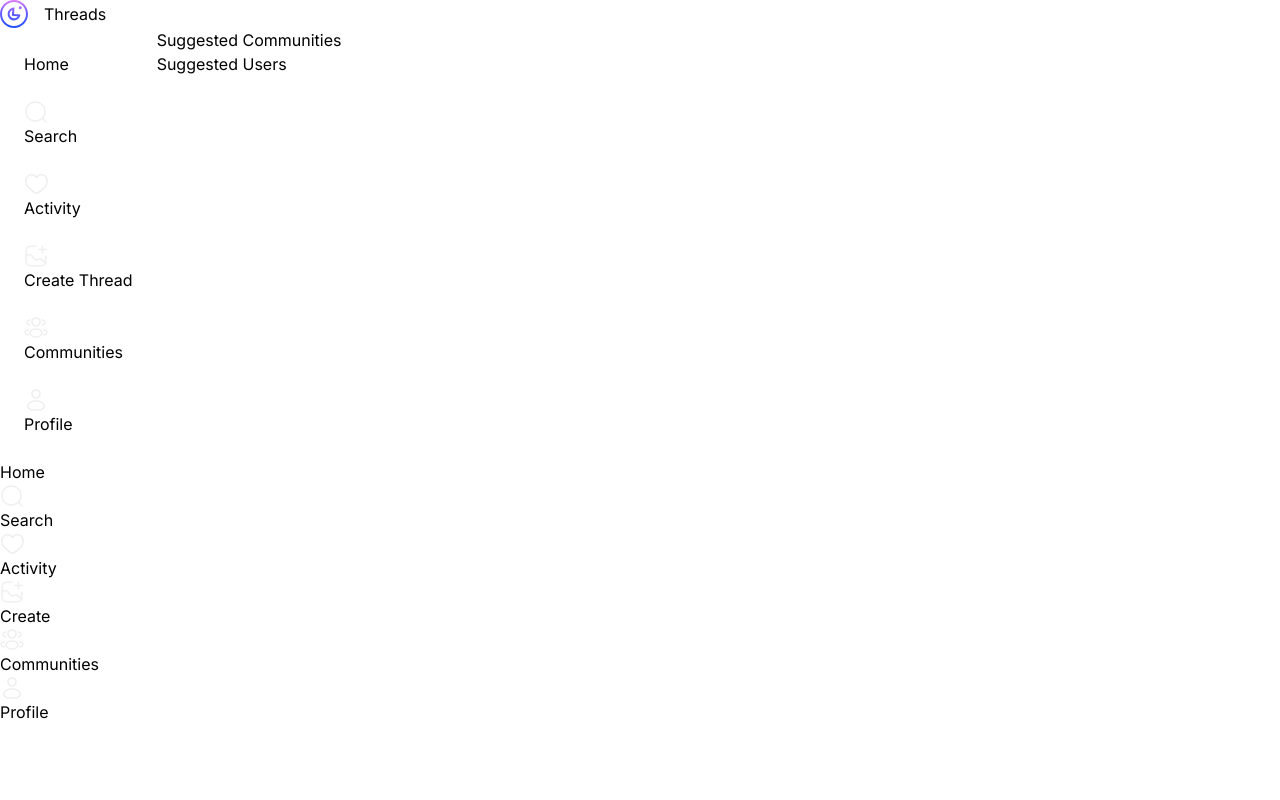
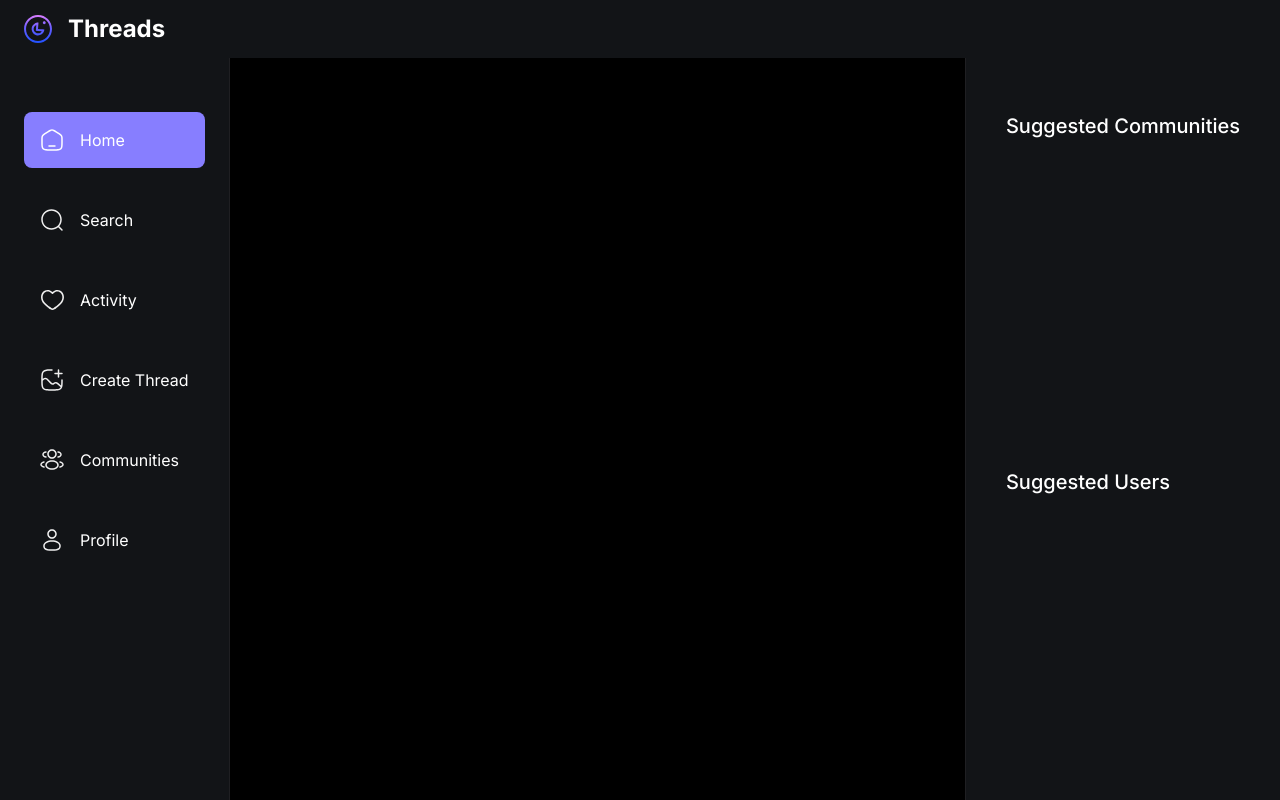
Before and after one commit to leighTOR/threads, a Next.js app: page / in a window 1280 px wide. Built offline with nearby package versions, Linux system fonts and the light colour scheme; no server answers.

Commit message:
applied styles to onboarding form

```diff
--- a/app/(auth)/layout.tsx
+++ b/app/(auth)/layout.tsx
@@ -6,7 +6,8 @@
   UserButton,
 } from "@clerk/nextjs";
 import { Inter } from "next/font/google";
-import "../globals.css";
+
+import '../globals.css'
 
 export const metadata = {
   title: "Threads",
--- a/app/globals.css
+++ b/app/globals.css
@@ -1,3 +1,161 @@
 @tailwind base;
 @tailwind components;
 @tailwind utilities;
+
+@layer components {
+  /* main */
+  .main-container {
+    @apply flex min-h-screen flex-1 flex-col items-center bg-dark-1 px-6 pb-10 pt-28 max-md:pb-32 sm:px-10;
+  }
+
+  /* Head Text */
+  .head-text {
+    @apply text-heading2-bold text-light-1;
+  }
+
+  /* Activity */
+  .activity-card {
+    @apply flex items-center gap-2 rounded-md bg-dark-2 px-7 py-4;
+  }
+
+  /* No Result */
+  .no-result {
+    @apply text-center !text-base-regular text-light-3;
+  }
+
+  /* Community Card */
+  .community-card {
+    @apply w-full rounded-lg bg-dark-3 px-4 py-5 sm:w-96;
+  }
+
+  .community-card_btn {
+    @apply rounded-lg bg-primary-500 px-5 py-1.5 text-small-regular !text-light-1 !important;
+  }
+
+  /* thread card  */
+  .thread-card_bar {
+    @apply relative mt-2 w-0.5 grow rounded-full bg-neutral-800;
+  }
+
+  /* User card */
+  .user-card {
+    @apply flex flex-col justify-between gap-4 max-xs:rounded-xl max-xs:bg-dark-3 max-xs:p-4 xs:flex-row xs:items-center;
+  }
+
+  .user-card_avatar {
+    @apply flex flex-1 items-start justify-start gap-3 xs:items-center;
+  }
+
+  .user-card_btn {
+    @apply h-auto min-w-[74px] rounded-lg bg-primary-500 text-[12px] text-light-1 !important;
+  }
+
+  .searchbar {
+    @apply flex gap-1 rounded-lg bg-dark-3 px-4 py-2;
+  }
+
+  .searchbar_input {
+    @apply border-none bg-dark-3 text-base-regular text-light-4 outline-none !important;
+  }
+
+  .topbar {
+    @apply fixed top-0 z-30 flex w-full items-center justify-between bg-dark-2 px-6 py-3;
+  }
+
+  .bottombar {
+    @apply fixed bottom-0 z-10 w-full rounded-t-3xl bg-glassmorphism p-4 backdrop-blur-lg xs:px-7 md:hidden;
+  }
+
+  .bottombar_container {
+    @apply flex items-center justify-between gap-3 xs:gap-5;
+  }
+
+  .bottombar_link {
+    @apply relative flex flex-col items-center gap-2 rounded-lg p-2 sm:flex-1 sm:px-2 sm:py-2.5;
+  }
+
+  .leftsidebar {
+    @apply sticky left-0 top-0 z-20 flex h-screen w-fit flex-col justify-between overflow-auto border-r border-r-dark-4 bg-dark-2 pb-5 pt-28 max-md:hidden;
+  }
+
+  .leftsidebar_link {
+    @apply relative flex justify-start gap-4 rounded-lg p-4;
+  }
+
+  .pagination {
+    @apply mt-10 flex w-full items-center justify-center gap-5;
+  }
+
+  .rightsidebar {
+    @apply sticky right-0 top-0 z-20 flex h-screen w-fit flex-col justify-between gap-12 overflow-auto border-l border-l-dark-4 bg-dark-2 px-10 pb-6 pt-28 max-xl:hidden;
+  }
+}
+
+@layer utilities {
+  .css-invert {
+    @apply invert-[50%] brightness-200;
+  }
+
+  .custom-scrollbar::-webkit-scrollbar {
+    width: 3px;
+    height: 3px;
+    border-radius: 2px;
+  }
+
+  .custom-scrollbar::-webkit-scrollbar-track {
+    background: #09090a;
+  }
+
+  .custom-scrollbar::-webkit-scrollbar-thumb {
+    background: #5c5c7b;
+    border-radius: 50px;
+  }
+
+  .custom-scrollbar::-webkit-scrollbar-thumb:hover {
+    background: #7878a3;
+  }
+}
+
+/* Clerk Responsive fix */
+.cl-organizationSwitcherTrigger .cl-userPreview .cl-userPreviewTextContainer {
+  @apply max-sm:hidden;
+}
+
+.cl-organizationSwitcherTrigger
+  .cl-organizationPreview
+  .cl-organizationPreviewTextContainer {
+  @apply max-sm:hidden;
+}
+
+/* Shadcn Component Styles */
+
+/* Tab */
+.tab {
+  @apply flex min-h-[50px] flex-1 items-center gap-3 bg-dark-2 text-light-2 data-[state=active]:bg-[#0e0e12] data-[state=active]:text-light-2 !important;
+}
+
+.no-focus {
+  @apply focus-visible:ring-0 focus-visible:ring-transparent focus-visible:ring-offset-0 !important;
+}
+
+/* Account Profile  */
+.account-form_image-label {
+  @apply flex h-24 w-24 items-center justify-center rounded-full bg-dark-4 !important;
+}
+
+.account-form_image-input {
+  @apply cursor-pointer border-none bg-transparent outline-none file:text-blue !important;
+}
+
+.account-form_input {
+  @apply border border-dark-4 bg-dark-3 text-light-1 !important;
+}
+
+/* Comment Form */
+.comment-form {
+  @apply mt-10 flex items-center gap-4 border-y border-y-dark-4 py-5 max-xs:flex-col !important;
+}
+
+.comment-form_btn {
+  @apply rounded-3xl bg-primary-500 px-8 py-2 !text-small-regular text-light-1 max-xs:w-full !important;
+}
--- a/components/forms/AccountProfile.tsx
+++ b/components/forms/AccountProfile.tsx
@@ -3,11 +3,9 @@
 import {
   Form,
   FormControl,
-  FormDescription,
   FormField,
   FormItem,
   FormLabel,
-  FormMessage,
 } from "@/components/ui/form";
 import { Input } from "@/components/ui/input";
 import { Textarea } from "@/components/ui/textarea";
@@ -58,8 +56,8 @@
           control={form.control}
           name="profile_photo"
           render={({ field }) => (
-            <FormItem className="flex items-center gap-3 w-full">
-              <FormLabel className="text-base-semibold text-light-2">
+            <FormItem className="flex items-center gap-4">
+              <FormLabel className="account-form_image-label">
                 {field.value ? (
                   <Image
                     src={field.value}
@@ -95,14 +93,13 @@
           control={form.control}
           name="name"
           render={({ field }) => (
-            <FormItem className="flex items-center gap-4">
-              <FormLabel className="account-form_image-label">
+            <FormItem className="flex flex-col gap-3 w-full">
+              <FormLabel className="text-base-semibold text-light-2">
                 Name
                 </FormLabel>
-                <FormControl className="flex-1 text-base-semibold text-gray-200">
+                <FormControl>
                 <Input
                 type="text"
-                placeholder="Leigh Inna Jamolin"
                 className="account-form_input no-focus"
                 {...field}
                 />
@@ -114,14 +111,13 @@
           control={form.control}
           name="username"
           render={({ field }) => (
-            <FormItem className="flex items-center gap-4">
-              <FormLabel className="account-form_image-label">
+            <FormItem className="flex flex-col gap-3 w-full">
+              <FormLabel className="text-base-semibold text-light-2">
                 Username
                 </FormLabel>
-                <FormControl className="flex-1 text-base-semibold text-gray-200">
+                <FormControl>
                 <Input
                 type="text"
-                placeholder="Leigh Inna Jamolin"
                 className="account-form_input no-focus"
                 {...field}
                 />
@@ -133,11 +129,11 @@
           control={form.control}
           name="bio"
           render={({ field }) => (
-            <FormItem className="flex items-center gap-4">
-              <FormLabel className="account-form_image-label">
+            <FormItem className="flex flex-col gap-3 w-full">
+              <FormLabel className="text-base-semibold text-light-2">
                 Bio
                 </FormLabel>
-                <FormControl className="flex-1 text-base-semibold text-gray-200">
+                <FormControl>
                 <Textarea
                 rows={10}
                 className="account-form_input no-focus"
@@ -147,7 +143,7 @@
             </FormItem>
           )}
         />
-        <Button type="submit">Submit</Button>
+        <Button type="submit" className="bg-primary-500">Submit</Button>
       </form>
     </Form>
   );
--- a/tailwind.config.ts
+++ b/tailwind.config.ts
@@ -1,14 +1,12 @@
-import type { Config } from "tailwindcss"
-
-const config = {
+/** @type {import('tailwindcss').Config} */
+module.exports = {
   darkMode: ["class"],
   content: [
-    './pages/**/*.{ts,tsx}',
-    './components/**/*.{ts,tsx}',
-    './app/**/*.{ts,tsx}',
-    './src/**/*.{ts,tsx}',
+    "./pages/**/*.{ts,tsx}",
+    "./components/**/*.{ts,tsx}",
+    "./app/**/*.{ts,tsx}",
+    "./src/**/*.{ts,tsx}",
   ],
-  prefix: "",
   theme: {
     container: {
       center: true,
@@ -17,15 +15,195 @@
         "2xl": "1400px",
       },
     },
+    fontSize: {
+      "heading1-bold": [
+        "36px",
+        {
+          lineHeight: "140%",
+          fontWeight: "700",
+        },
+      ],
+      "heading1-semibold": [
+        "36px",
+        {
+          lineHeight: "140%",
+          fontWeight: "600",
+        },
+      ],
+      "heading2-bold": [
+        "30px",
+        {
+          lineHeight: "140%",
+          fontWeight: "700",
+        },
+      ],
+      "heading2-semibold": [
+        "30px",
+        {
+          lineHeight: "140%",
+          fontWeight: "600",
+        },
+      ],
+      "heading3-bold": [
+        "24px",
+        {
+          lineHeight: "140%",
+          fontWeight: "700",
+        },
+      ],
+      "heading4-medium": [
+        "20px",
+        {
+          lineHeight: "140%",
+          fontWeight: "500",
+        },
+      ],
+      "body-bold": [
+        "18px",
+        {
+          lineHeight: "140%",
+          fontWeight: "700",
+        },
+      ],
+      "body-semibold": [
+        "18px",
+        {
+          lineHeight: "140%",
+          fontWeight: "600",
+        },
+      ],
+      "body-medium": [
+        "18px",
+        {
+          lineHeight: "140%",
+          fontWeight: "500",
+        },
+      ],
+      "body-normal": [
+        "18px",
+        {
+          lineHeight: "140%",
+          fontWeight: "400",
+        },
+      ],
+      "body1-bold": [
+        "18px",
+        {
+          lineHeight: "140%",
+          fontWeight: "700",
+        },
+      ],
+      "base-regular": [
+        "16px",
+        {
+          lineHeight: "140%",
+          fontWeight: "400",
+        },
+      ],
+      "base-medium": [
+        "16px",
+        {
+          lineHeight: "140%",
+          fontWeight: "500",
+        },
+      ],
+      "base-semibold": [
+        "16px",
+        {
+          lineHeight: "140%",
+          fontWeight: "600",
+        },
+      ],
+      "base1-semibold": [
+        "16px",
+        {
+          lineHeight: "140%",
+          fontWeight: "600",
+        },
+      ],
+      "small-regular": [
+        "14px",
+        {
+          lineHeight: "140%",
+          fontWeight: "400",
+        },
+      ],
+      "small-medium": [
+        "14px",
+        {
+          lineHeight: "140%",
+          fontWeight: "500",
+        },
+      ],
+      "small-semibold": [
+        "14px",
+        {
+          lineHeight: "140%",
+          fontWeight: "600",
+        },
+      ],
+      "subtle-medium": [
+        "12px",
+        {
+          lineHeight: "16px",
+          fontWeight: "500",
+        },
+      ],
+      "subtle-semibold": [
+        "12px",
+        {
+          lineHeight: "16px",
+          fontWeight: "600",
+        },
+      ],
+      "tiny-medium": [
+        "10px",
+        {
+          lineHeight: "140%",
+          fontWeight: "500",
+        },
+      ],
+      "x-small-semibold": [
+        "7px",
+        {
+          lineHeight: "9.318px",
+          fontWeight: "600",
+        },
+      ],
+    },
     extend: {
+      colors: {
+        "primary-500": "#877EFF",
+        "secondary-500": "#FFB620",
+        blue: "#0095F6",
+        "logout-btn": "#FF5A5A",
+        "navbar-menu": "rgba(16, 16, 18, 0.6)",
+        "dark-1": "#000000",
+        "dark-2": "#121417",
+        "dark-3": "#101012",
+        "dark-4": "#1F1F22",
+        "light-1": "#FFFFFF",
+        "light-2": "#EFEFEF",
+        "light-3": "#7878A3",
+        "light-4": "#5C5C7B",
+        "gray-1": "#697C89",
+        glassmorphism: "rgba(16, 16, 18, 0.60)",
+      },
+      boxShadow: {
+        "count-badge": "0px 0px 6px 2px rgba(219, 188, 159, 0.30)",
+        "groups-sidebar": "-30px 0px 60px 0px rgba(28, 28, 31, 0.50)",
+      },
+      screens: {
+        xs: "400px",
+      },
       keyframes: {
         "accordion-down": {
-          from: { height: "0" },
+          from: { height: 0 },
           to: { height: "var(--radix-accordion-content-height)" },
         },
         "accordion-up": {
           from: { height: "var(--radix-accordion-content-height)" },
-          to: { height: "0" },
+          to: { height: 0 },
         },
       },
       animation: {
@@ -35,6 +213,4 @@
     },
   },
   plugins: [require("tailwindcss-animate")],
-} satisfies Config
-
-export default config
+};
```
